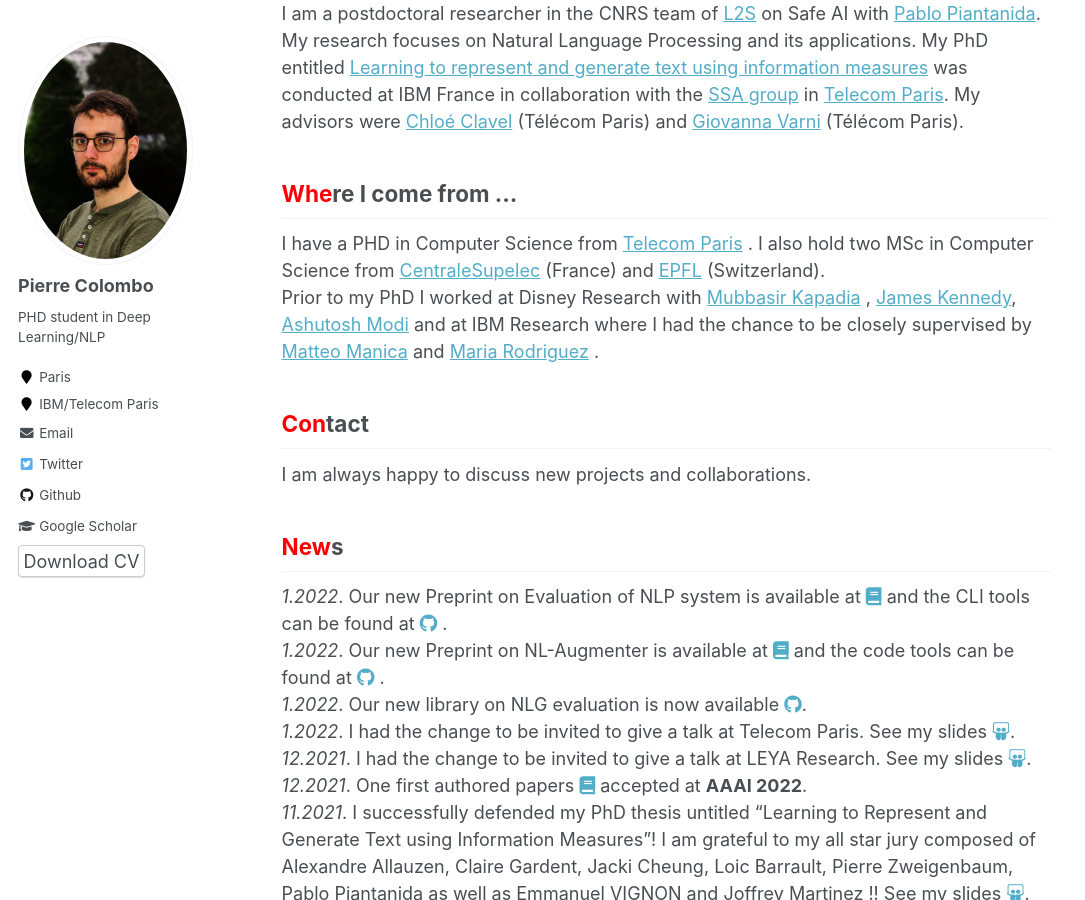
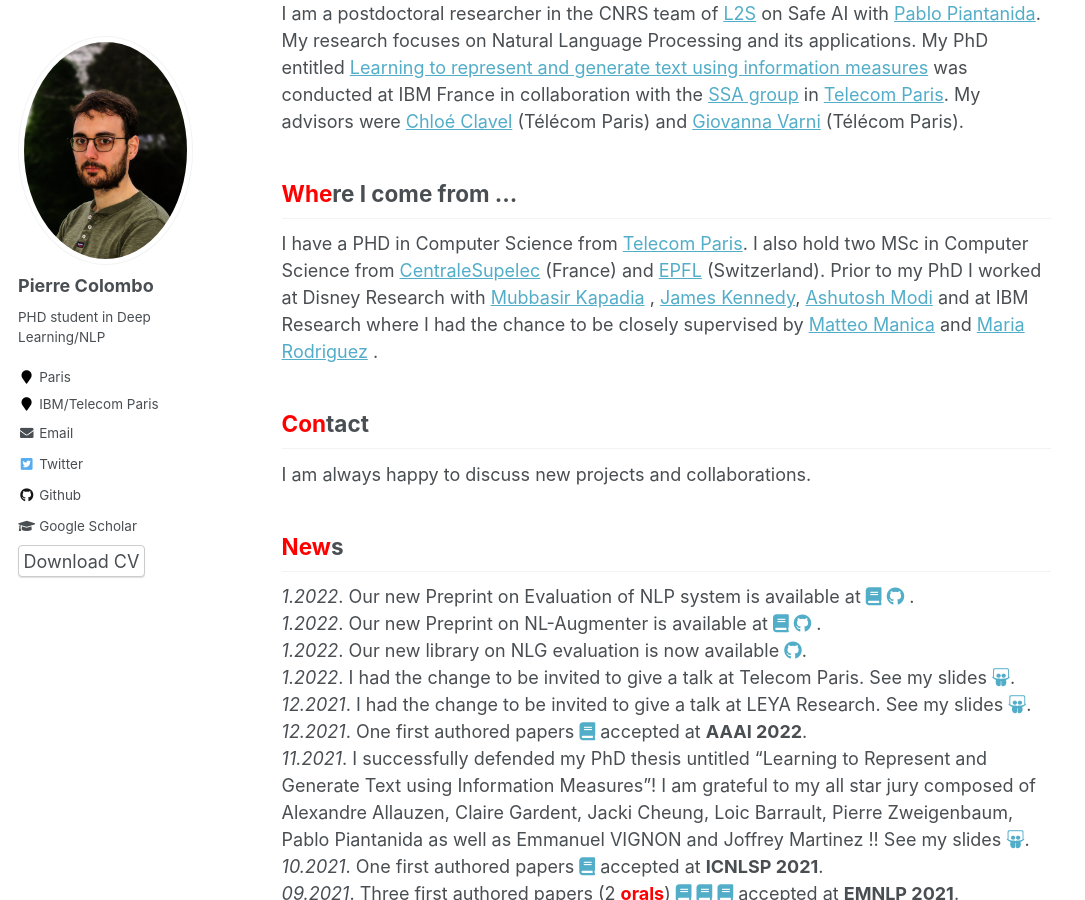
Before and after one commit to PierreColombo/PierreColombo.github.io, a Jekyll site: the page built from _pages/about.md, in a window 1280 px wide and 900 px high, scrolled down 256 px. Shown: the whole window, without its empty margins (0-1085 px from the left). Built offline with Jekyll 4.4.1, drawn with Linux system fonts in a browser that asks for light colours.

Commit message:
adding tals

```diff
--- a/_pages/about.md
+++ b/_pages/about.md
@@ -19,10 +19,8 @@
 <span style="color:red">Whe</span>re I come from ...
 ------
 I have a PHD in Computer Science
-from [Telecom Paris](https://www.telecom-paris.fr/?gclid=CjwKCAiAsIDxBRAsEiwAV76N89LYpkw3jL-RpHJRYMKXNca6sT3YVTEluBSXak3h9QT1rJ1CXr3DuBoC2LUQAvD_BwE)
-. I also hold two MSc in Computer Science from [CentraleSupelec](https://www.centralesupelec.fr/) (France)
-and [EPFL](https://www.epfl.ch/fr/) (Switzerland). <br>
-Prior to my PhD I worked at Disney Research
+from [Telecom Paris](https://www.telecom-paris.fr/?gclid=CjwKCAiAsIDxBRAsEiwAV76N89LYpkw3jL-RpHJRYMKXNca6sT3YVTEluBSXak3h9QT1rJ1CXr3DuBoC2LUQAvD_BwE). I also hold two MSc in Computer Science from [CentraleSupelec](https://www.centralesupelec.fr/) (France)
+and [EPFL](https://www.epfl.ch/fr/) (Switzerland). Prior to my PhD I worked at Disney Research
 with [Mubbasir Kapadia](https://www.cs.rutgers.edu/people/professors/details/mubbasir-kapadia)
 , [James Kennedy](https://james-kennedy.github.io/), [Ashutosh Modi](https://ashutosh-modi.github.io/) and at IBM
 Research where I had the chance to be closely supervised
@@ -36,8 +34,8 @@
 
 <span style="color:red">New</span>s
 ------
-*1.2022*. Our new Preprint on Evaluation of NLP system is available at <a href="https://arxiv.org/abs/2202.03799"><i class="fas fa-book"></i></a> and the CLI tools can be found at <a href="https://github.com/PierreColombo/RankingNLPSystems"><i class="fab fa-github"></i></a>  .<br>
-*1.2022*. Our new Preprint on NL-Augmenter is available at <a href="https://arxiv.org/abs/2112.02721"><i class="fas fa-book"></i></a> and the code tools can be found at <a href="https://github.com/GEM-benchmark/NL-Augmenter"><i class="fab fa-github"></i></a>  .<br>
+*1.2022*. Our new Preprint on Evaluation of NLP system is available at <a href="https://arxiv.org/abs/2202.03799"><i class="fas fa-book"></i></a> <a href="https://github.com/PierreColombo/RankingNLPSystems"><i class="fab fa-github"></i></a>  .<br>
+*1.2022*. Our new Preprint on NL-Augmenter is available at <a href="https://arxiv.org/abs/2112.02721"><i class="fas fa-book"></i></a> <a href="https://github.com/GEM-benchmark/NL-Augmenter"><i class="fab fa-github"></i></a>  .<br>
 *1.2022*. Our new library on NLG evaluation is now available <a href="https://github.com/PierreColombo/nlg_eval_via_simi_measures/"><i class="fab fa-github"></i></a>.<br>
 *1.2022*. I had the change to be invited to give a talk at Telecom Paris. See my slides  <a href="https://pierrecolombo.github.io//files/dsai.pdf"><i class="fab fa-slideshare"></i></a>.<br>
 *12.2021*. I had the change to be invited to give a talk at LEYA Research. See my slides  <a href="https://pierrecolombo.github.io//files/metrics.pdf"><i class="fab fa-slideshare"></i></a>.<br>
```
